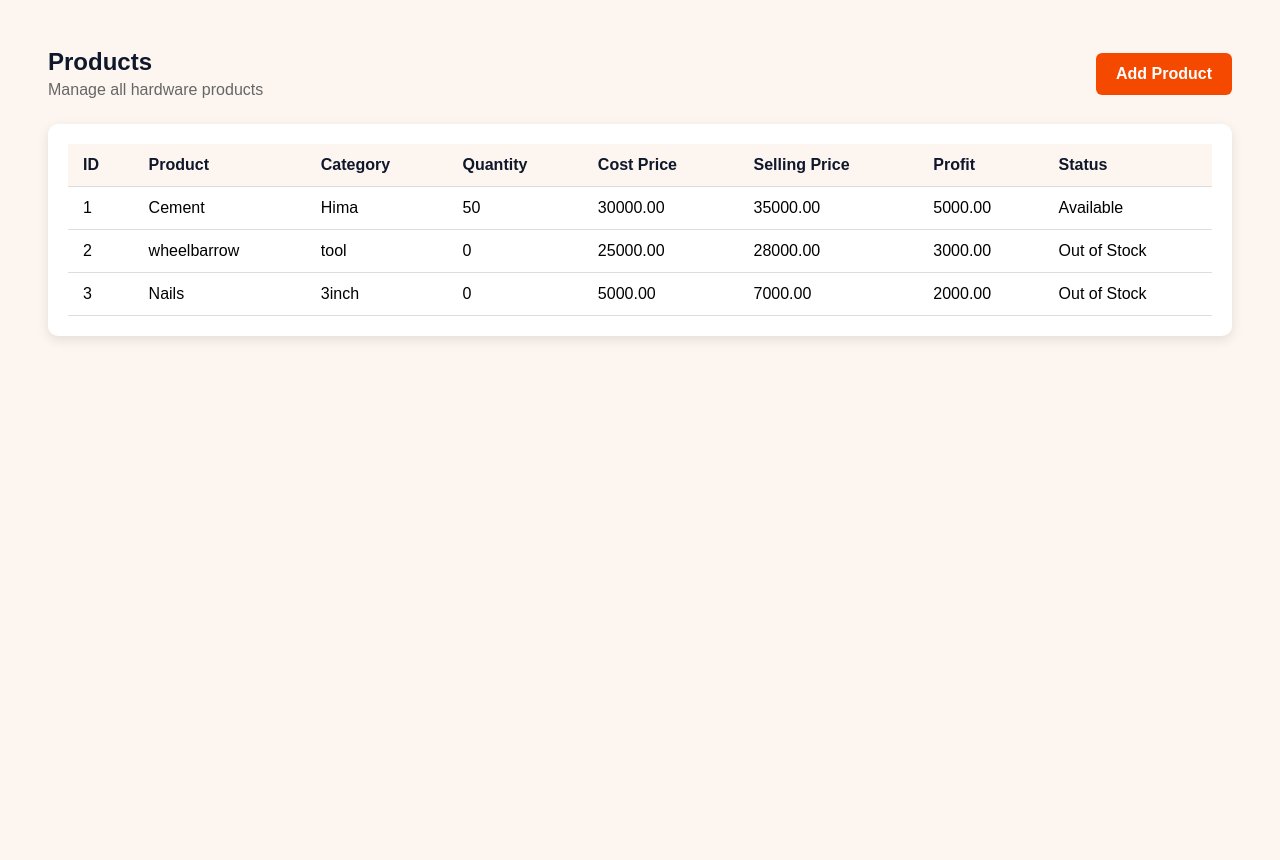
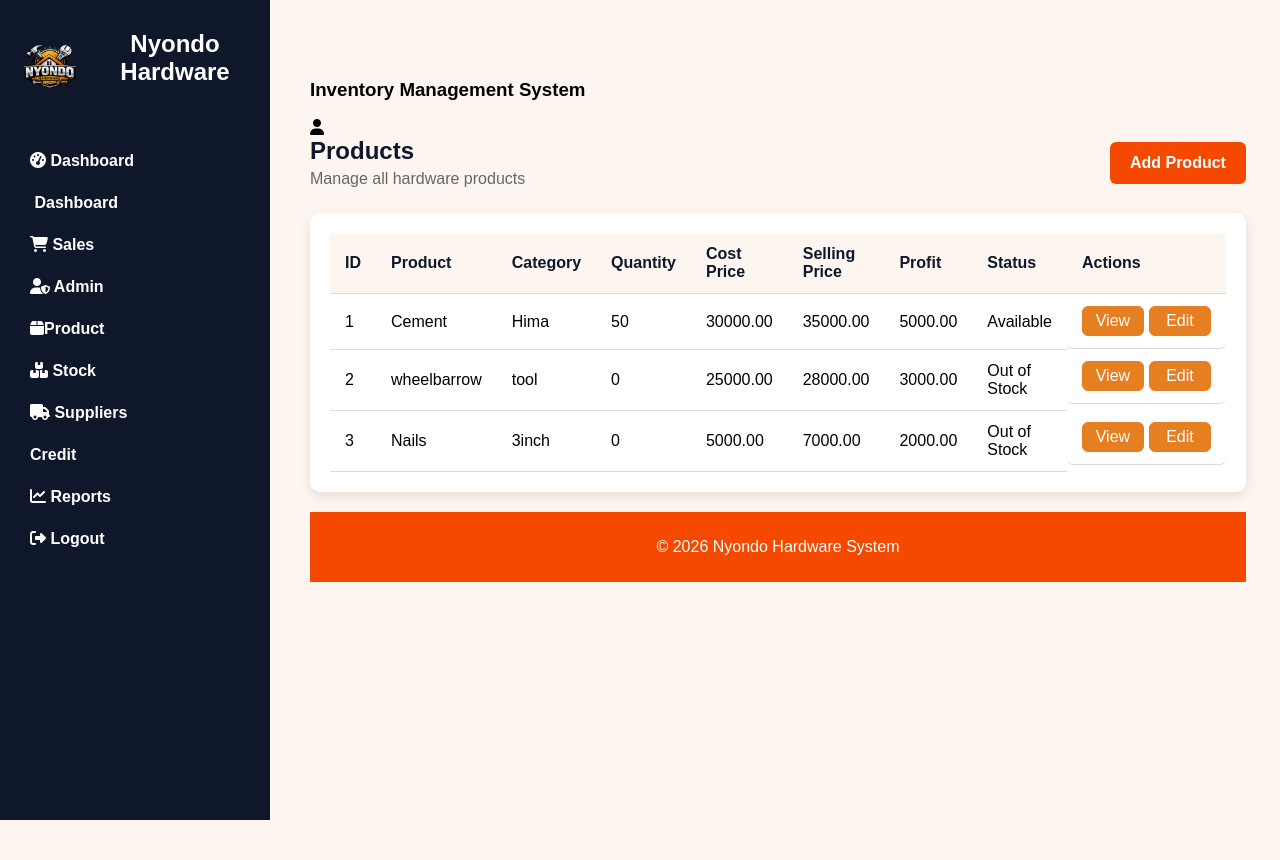
Before and after one commit to fifieryonah-art/final_nyondo, a Django app: page /product_list/ in a window 1280 px wide. Shown: the top 860 px of the page. Before the commit the page ends 340 px from the top, so only its background shows below. Run offline with Django 5.2, Linux system fonts and the light colour scheme; data comes from the database, SQL or seed files in the repository; both versions use the stored data as it was after the commit.

Commit message:
made some changes and added suppliers a little part

```diff
--- a/nyondoapp/models.py
+++ b/nyondoapp/models.py
@@ -42,10 +42,17 @@ class Product(models.Model):
 
 class Supplier(models.Model):
     name = models.CharField(max_length=100)
-    category = models.TextField()
-    address = models.TextField()
-    contact = models.CharField(max_length=15)
-    email = models.TextField(unique=True)
+    product = models.ForeignKey(Product, on_delete=models.SET_NULL, null=True)
+    category = models.CharField(max_length=50)
+    address = models.CharField(max_length=50)
+    contact = models.CharField(max_length=15, blank=True)
+    email = models.EmailField(unique=True)
+
+    STATUS_CHOICES = [
+        ("Pending", "Pending"),
+        ("Paid", "Paid"),
+    ]
+    status = models.CharField(max_length=50, choices=STATUS_CHOICES, default='Pending')
 
     def __str__(self):
         return self.name
--- a/nyondoapp/templates/add_stock.html
+++ b/nyondoapp/templates/add_stock.html
@@ -149,7 +149,7 @@
     <div class="card">
     <form method="post">
       {% csrf_token %}
-      <h2>Add New Product</h2>
+      <h2>Add New Stock</h2>
      <p>Enter product details and stock information</p><br>
 
       <div class="form-row">
--- a/nyondoapp/templates/base.html
+++ b/nyondoapp/templates/base.html
@@ -84,7 +84,7 @@
         <a href="{% url 'sales_dash' %}"><i class="fa-solid fa-grid"></i> Dashboard</a>
         <a href="#"><i class="fas fa-shopping-cart"></i>  Sales</a>
         <a href="#"><i class="fas fa-user-shield"></i>  Admin</a>
-        <a href="{% url 'add_product' %}"><i class="fa-solid fa-box"></i>Product</a>
+        <a href="{% url 'product_list' %}"><i class="fa-solid fa-box"></i>Product</a>
         <a href="{% url 'stock' %}"><i class="fas fa-boxes-stacked"></i>  Stock</a>
         <a href="{% url 'supplier' %}"><i class="fas fa-truck"></i>  Suppliers</a>
         <a href="{% url 'credit' %}">Credit</a>
--- a/nyondoapp/templates/product_list.html
+++ b/nyondoapp/templates/product_list.html
@@ -1,10 +1,6 @@
-<!DOCTYPE html>
-<html lang="en">
-<head>
-    <meta charset="UTF-8">
-    <meta name="viewport" content="width=device-width, initial-scale=1.0">
-    <title>Products | Nyondo Hardware</title>
-
+{% extends 'base.html' %}
+{% block title %} Product List | Nyondo Hardware {% endblock %}
+{% block extra_css %}
     <style>
 body{
     font-family: Arial, Helvetica, sans-serif;
@@ -83,11 +79,38 @@ body{
         color: #c0392b;
         font-weight: bold;
       }
-
+      .edit{
+        color: white;
+        text-decoration: none;
+        background: #e67e22;
+        border: 1px solid #e67e22;
+        padding: 5px;
+        width: 50px;
+        text-align: center;
+        border-radius: 6px;
+      }
+      .view{
+        color: white;
+        text-decoration: none;
+         background: #e67e22;
+        border: 1px solid #e67e22;
+        padding: 5px;
+        width: 50px;
+        text-align: center;
+        border-radius: 6px;
+      }
+      .action{
+        border-radius: 6px;
+        display: grid;
+        grid-template-columns: repeat(2, 1fr);
+        gap: 5px;
+      }
     </style>
 </head>
 <body>
+   {% endblock %}
 
+   {% block content %}
 <div class="top-section">
     <div>
         <h2>Products</h2>
@@ -111,6 +134,7 @@ body{
         <th>Selling Price</th>
         <th>Profit</th>
         <th>Status</th>
+        <th>Actions</th>
 
     </tr>
 
@@ -144,6 +168,10 @@ body{
               {% endif %}
 
         </td>
+        <td class="action">
+          <a href="#" class="view">View</a>
+          <a href="{% url 'update_product' product.pk %}" class="edit">Edit</a>
+        </td>
     </tr>
 
     {% endfor %}
@@ -151,5 +179,4 @@ body{
 </table>
 </div>
 
-</body>
-</html>
+{% endblock %}
--- a/nyondoapp/templates/stock_delete.html
+++ b/nyondoapp/templates/stock_delete.html
@@ -1,5 +1,4 @@
 
-{% block content %}
 <h2>Delete Stock</h2>
 <p>Are you sure you want to delete {{ stock.product.name }} from {{ stock.supplier.name }}?</p>
 <form method="post">
--- a/nyondoapp/views.py
+++ b/nyondoapp/views.py
@@ -4,6 +4,7 @@ from django.contrib.auth import authenticate, login, logout
 from django.db.models import F
 from .models import Stock, Product, Sale, Payment, DepositScheme, Supplier
 from decimal import Decimal
+from .forms import SupplierForm
 #from django.contrib.auth.decorators import login_required
 
 # Create your views here.
@@ -57,7 +58,7 @@ def stockPage(request):
 
 def stock_list(request):
     stocks = Stock.objects.select_related("product", "supplier").order_by('id')
-    return render(request,"stock/stock_list.html", {"stocks": stocks})
+    return render(request,"stock_list.html", {"stocks": stocks})
 
 def add_stock(request):
      products = Product.objects.all()
@@ -66,6 +67,7 @@ def add_stock(request):
      if request.method == "POST":
         product_id = request.POST.get("product")
         supplier_id = request.POST.get("supplier")
+        cost_price = int(request.POST.get("cost_price"))
         quantity = int(request.POST.get("quantity"))
         comments = request.POST.get("comments")
         is_on_credit = "is_on_credit" in request.POST
@@ -240,6 +242,31 @@ def product_list(request):
 
     return render(request, 'product_list.html', context)
 
+def update_product(request, pk):
+    product = get_object_or_404( Product, pk=pk)
+
+    if request.method == "POST":
+       product.name = request.POST.get("name")
+       product.stock_quantity = int(request.POST.get("quantity"))
+       product.cost_price = float(request.POST.get("cost_price"))
+       product.unit_price = float(request.POST.get("unit_price"))
+       product.comments = request.POST.get("comments")
+       product.profit_margin = request.POST.get("profit")
+       product.entered_by = request.user
+
+
+       messages.success(request,"Product updated successfully")
+       return redirect("product_list")
+
+    context ={
+        'product': product
+    }
+
+    return render(request, 'update_product.html', context)
+
+def delete_product(request):
+    return render(request, 'delete_product.html')
+
 
 def payments_dashboard(request):
     payments = Payment.objects.all()
@@ -269,5 +296,33 @@ def deposit_dashboard(request):
     }
     return render(request, "deposit_dashboard.html", context)
 
+def add_supplier(request):
+    if request.method=="POST":
+        form = SupplierForm(request.POST)
+        if form.is_valid():
+            form.save()
+            return redirect("supplier")
+
+    else:
+        form = SupplierForm()
+
+    context ={
+        "form": form
+    }
+
+
+    return render(request, "add_supplier.html", context )
+
 def supplier(request):
-    return render(request, "supplier.html")
+    suppliers = Supplier.objects.all()
+
+    total_suppliers = suppliers.count()
+    pending_credit = suppliers.filter(status='pending').count()
+
+    context = {
+    'suppliers': suppliers,
+    'total_suppliers': total_suppliers,
+    'pending_credit': pending_credit,
+     }
+
+    return render(request, "supplier.html", context)
--- a/nyondohardware/settings.py
+++ b/nyondohardware/settings.py
@@ -38,6 +38,8 @@ INSTALLED_APPS = [
     'django.contrib.messages',
     'django.contrib.staticfiles',
     'nyondoapp',
+    'crispy_forms',
+    'crispy_bootstrap5',
 ]
 
 MIDDLEWARE = [
@@ -116,3 +118,7 @@ USE_TZ = True
 # https://docs.djangoproject.com/en/6.0/howto/static-files/
 
 STATIC_URL = 'static/'
+
+
+CRISPY_ALLOWED_TEMPLATE_PACKS = 'bootstrap5'
+CRISPY_TEMPLATE_PACK = 'bootstrap5'
--- a/nyondohardware/urls.py
+++ b/nyondohardware/urls.py
@@ -33,4 +33,6 @@ urlpatterns = [
     path('add_product/', views.add_product, name='add_product'),
     path('product_list/', views.product_list, name='product_list'),
     path('supplier/', views.supplier, name="supplier"),
+    path('product/update/<int:pk>/', views.update_product, name='update_product'),
+    path('add_supplier/', views.add_supplier, name='add_supplier'),
 ]
```
Also changed, not shown: nyondoapp/forms.py (added, +7 -0 lines), nyondoapp/templates/add_product.html (+16 -5 lines), nyondoapp/templates/add_supplier.html (added, +20 -0 lines), nyondoapp/templates/delete_product.html (added, +17 -0 lines), nyondoapp/templates/stock.html (+4 -6 lines), nyondoapp/templates/stock_list.html (+18 -6 lines), nyondoapp/templates/supplier.html (+8 -3 lines), nyondoapp/templates/update_product.html (added, +27 -0 lines), db.sqlite3, nyondoapp/migrations/0004_supplier_product_alter_supplier_category_and_more.py (added), nyondoapp/migrations/0005_alter_supplier_address.py (added), nyondoapp/migrations/0006_supplier_status.py (added).
